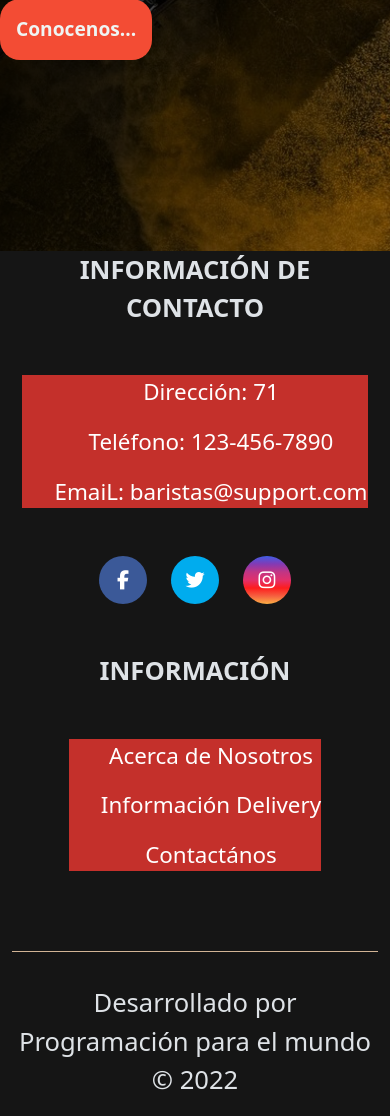
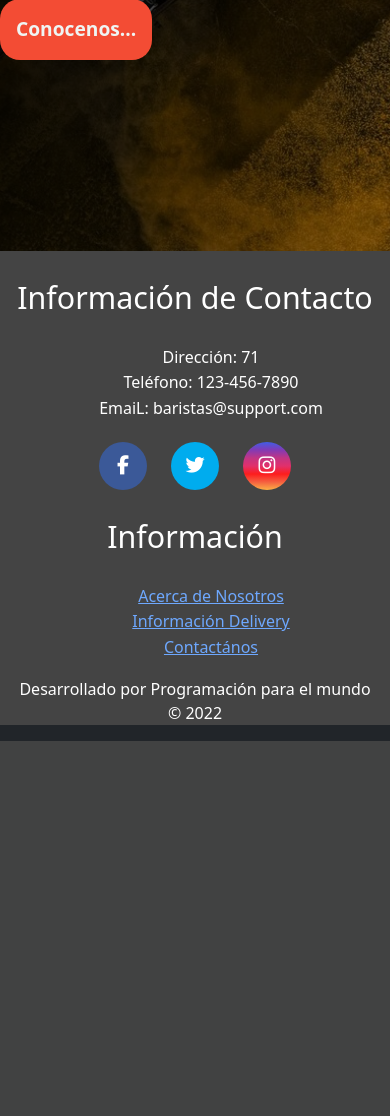
Before and after one commit to CheeseCreamMe/agromachinery_wweb, a PHP site: page / in a window 390 px wide; the page is wider, and only the part inside the window is pictured. Shown: the part 1449-2565 px from the top of that part. After the commit the page ends 2190 px from the top of that part, so only its background shows below. Run offline with PHP 8.4, Linux system fonts and the light colour scheme; some libraries are stand-ins or nearby versions.

Commit message:
Update CSS for footer and header in mobile and non-mobile views

```diff
--- a/public/css/nonMobile/footer.css
+++ b/public/css/nonMobile/footer.css
@@ -3,68 +3,50 @@
 /*               FOOTER               */
 /* ********************************** */
 
-.footer {
-	background-color: var(--primary-color);
+.footer{
+	width: 100%;
+	height: fit-content;
+	background-color: #444;
+	color: white;
+}
+.menu-footer{
+	display: grid;
+	grid-template-columns: repeat(2, 1fr);
 }
 
-.container-footer {
+.title-footer{
+	text-align: center;
+	font-size: 1.9rem;
+	font-weight: 500;
+	margin: .8em 0;
+}
+.information ul li,
+.contact-info ul li{
+	list-style: none;
+	line-height: 1.6rem;
+}
+.social-icons {
+	width: 100%;
+	margin-top: 20px;
 	display: flex;
-	flex-direction: column;
-	gap: 4rem;
-	padding: 3rem;
-}
-
-.menu-footer {
-	display: grid;
-	grid-template-columns: repeat(3, 1fr) 30rem;
-	gap: 3rem;
+	justify-content: center;
+	align-items: center;
 	justify-items: center;
 }
 
-.title-footer {
-	font-weight: 600;
-	font-size: 1.6rem;
-	text-transform: uppercase;
+.social-icons i {
+    font-size: 24px;
+    color: #fff;
+
 }
 
-.contact-info,
-.information,
-.my-account,
-.newsletter {
-	display: flex;
-	flex-direction: column;
-	gap: 2rem;
+.copyright {
+    grid-area: copyright;
+    text-align: center;
+    color: #fff;
+	margin: 0;
+
 }
-
-.contact-info ul,
-.information ul,
-.my-account ul {
-	display: flex;
-	flex-direction: column;
-	gap: 1rem;
-}
-
-.contact-info ul li,
-.information ul li,
-.my-account ul li {
-	list-style: none;
-	color: #fff;
-	font-size: 1.4rem;
-	font-weight: 300;
-}
-
-.information ul li a,
-.my-account ul li a {
-	text-decoration: none;
-	color: #fff;
-	font-weight: 300;
-}
-
-.information ul li a:hover,
-.my-account ul li a:hover {
-	color: var(--dark-color);
-}
-
 .social-icons {
 	display: flex;
 	gap: 1.5rem;
@@ -97,9 +79,6 @@
 	background-color: #c4302b;
 }
 
-.pinterest {
-	background-color: #c8232c;
-}
 
 .instagram {
 	background: linear-gradient(
@@ -119,56 +98,6 @@
 	font-weight: 300;
 }
 
-.content input {
-	outline: none;
-	background: none;
-	border: none;
-	border-bottom: 2px solid #d2b495;
-	cursor: pointer;
-	padding: 0.5rem 0 1.2rem;
-	color: var(--dark-color);
-	display: block;
-	margin-bottom: 3rem;
-	margin-top: 2rem;
-	width: 100%;
-	font-family: inherit;
-}
-
-.content input::-webkit-input-placeholder {
-	color: #eee;
-}
-
-.content button {
-	border: none;
-	background-color: #000;
-	color: #fff;
-	text-transform: uppercase;
-	padding: 1rem 3rem;
-	border-radius: 2rem;
-	font-size: 1.4rem;
-	font-family: inherit;
-	cursor: pointer;
-	font-weight: 600;
-}
-
-.content button:hover {
-	background-color: var(--background-color);
-	color: var(--primary-color);
-}
-
-.copyright {
-	display: flex;
-	justify-content: space-between;
-	padding-top: 2rem;
-
-	border-top: 1px solid #d2b495;
-}
-
-.copyright p {
-	font-weight: 400;
-	font-size: 1.6rem;
-}
-
 
 
 
@@ -183,12 +112,6 @@
 	align-items: center;
 	font-size: 10rem!important;
 }
-	.contact-info ul,
-	.information ul,
-	.my-account ul{
-		background-color: #c4302b;
-	}
-
 	.contact-info {
 		align-items: center;
 	}
```
Also changed, not shown: core/connection/connecction.php (+7 -0 lines), public/css/mobile/footer.css (+93 -66 lines), public/css/mobile/headerMobile.css (+6 -4 lines).
